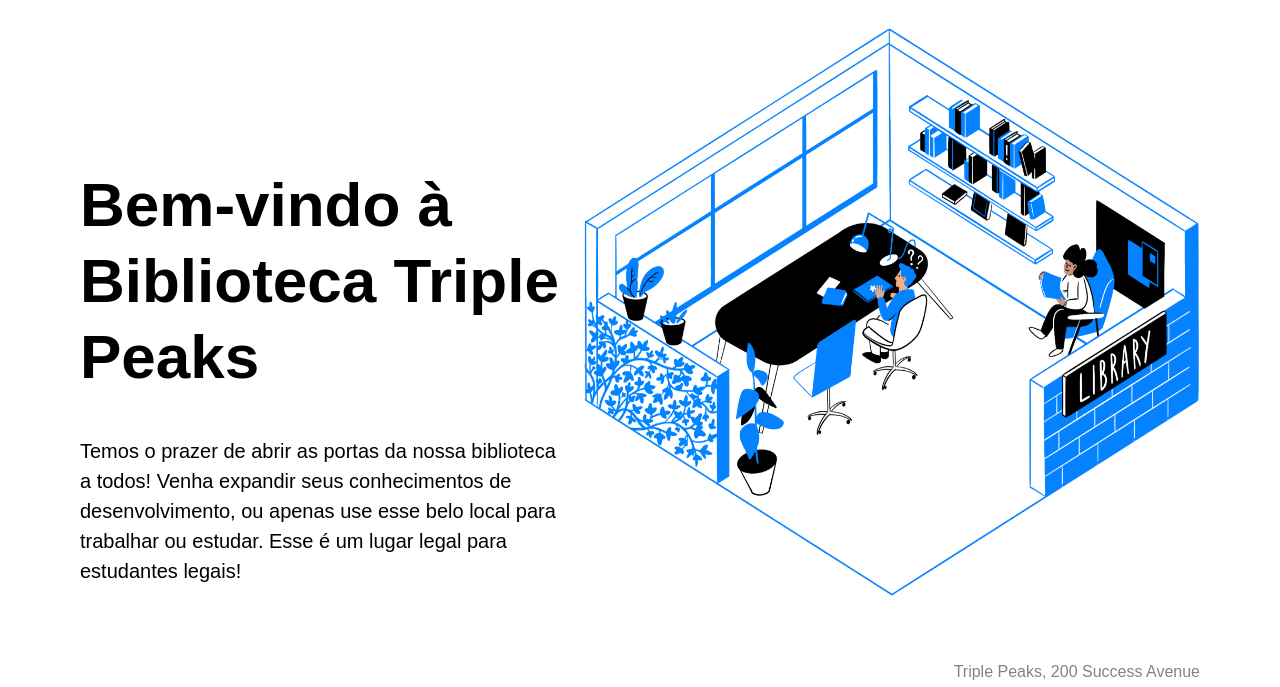
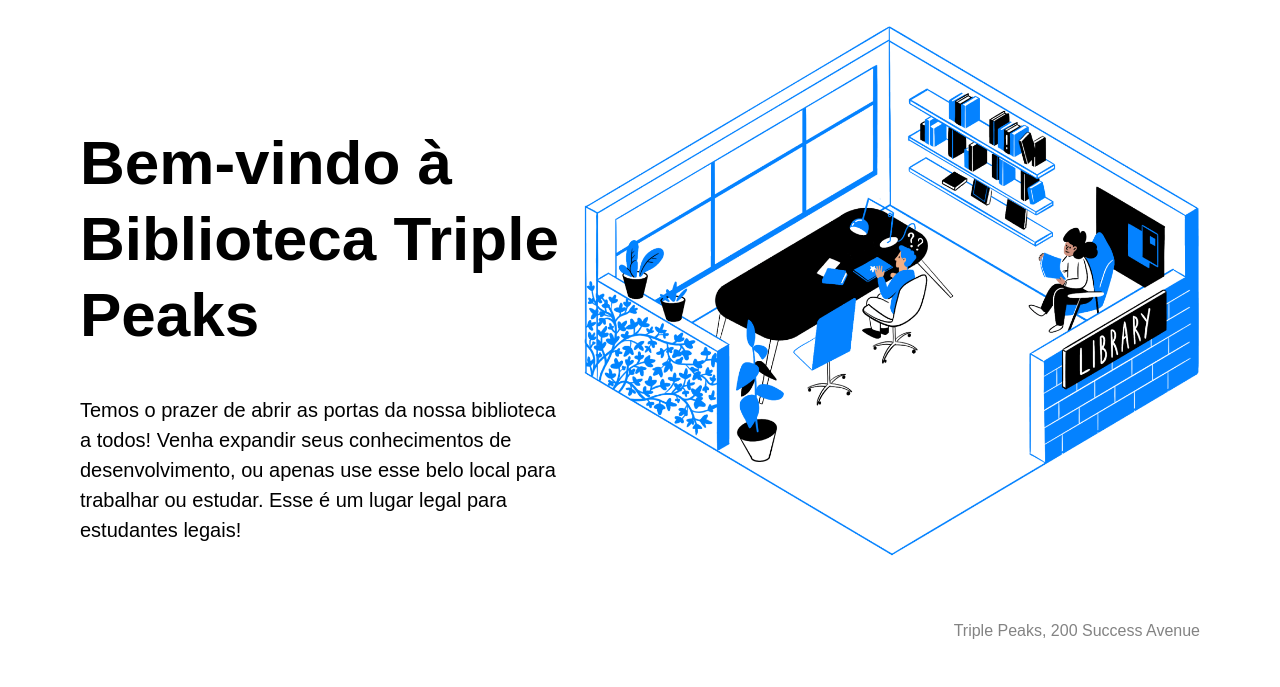
Before and after one commit to bielaraujo476/web_project_library_pt_v4, a plain HTML site: page index.html in a window 1280 px wide. Shown: the part 113-800 px from the top of the page. Drawn offline with Linux system fonts and the light colour scheme.

Commit message:
Correções

```diff
--- a/index.html
+++ b/index.html
@@ -10,8 +10,8 @@
   </head>
 
   <body>
+    <header class="header">
       <div class="page">
-      <header class="header">
         <nav class="nav">
           <img
             src="./images/logo.svg"
@@ -53,6 +53,7 @@
         <section class="header__footer">
           <p class="header__address">Triple Peaks, 200 Success Avenue</p>
         </section>
+      </div>
     </header>
 
     <div class="content">
@@ -131,6 +132,5 @@
         </ul>-->
       </div>
     </div>
-    </div>
   </body>
 </html>
--- a/styles/style.css
+++ b/styles/style.css
@@ -6,6 +6,11 @@
   display: flex;
   min-width: 1100px;
   max-width: 1600px;
+  flex-direction: column;
+  font-family: Arial, sans-serif;
+  font-size: 16px;
+  line-height: 20px;
+  margin: 0;
 }
 
 .header {
@@ -17,9 +22,6 @@
   padding: 30px 80px 40px;
   position: relative;
   box-sizing: border-box;
-  font-family: Arial, sans-serif;
-  font-size: 16px;
-  line-height: 20px;
 }
 
 .nav {
@@ -36,7 +38,7 @@
   display: flex;
   justify-content: space-between;
   margin: 8px 0 0;
-  list-style: none;
+  list-style-type: none;
   align-items: center;
   justify-content: center;
   column-gap: 20px;
@@ -57,16 +59,17 @@
 
 .header__title {
   max-width: 635px;
-  padding-top: 128px;
   font-size: 62px;
   line-height: 76px;
   font-weight: 500px;
+  margin-top: 128px;
 }
 
 .header__description {
   max-width: 515px;
   font-size: 20px;
   line-height: 30px;
+  margin-top: 32px;
 }
 
 .header__image {
```
Also changed, not shown: 1 other file. Lines whose indentation alone changed are shown as unchanged.
